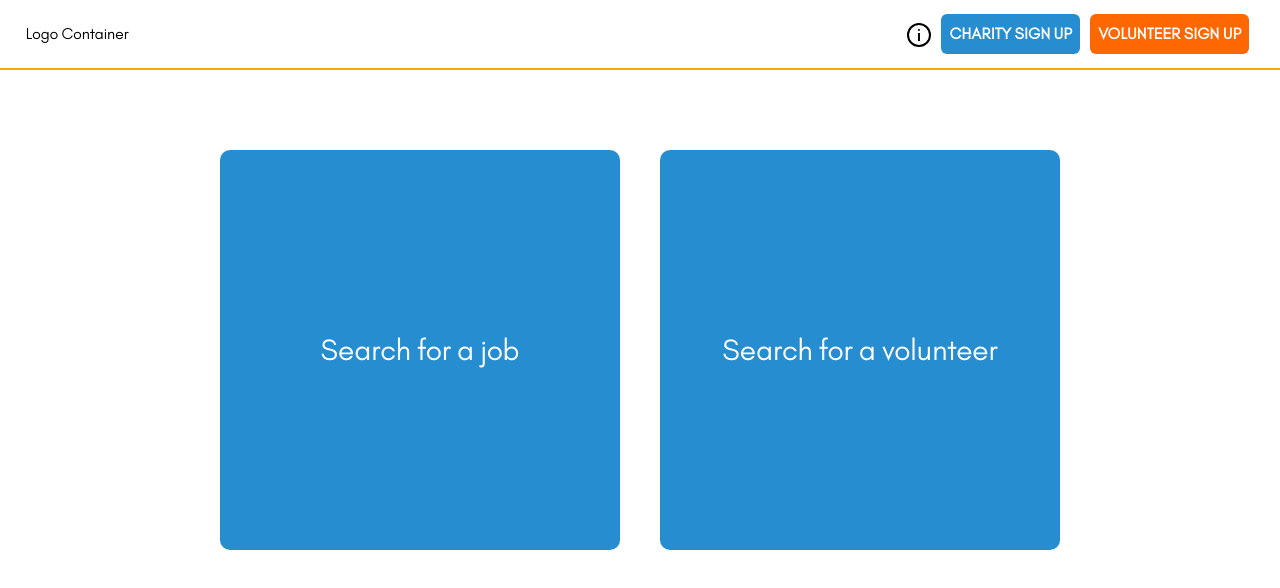
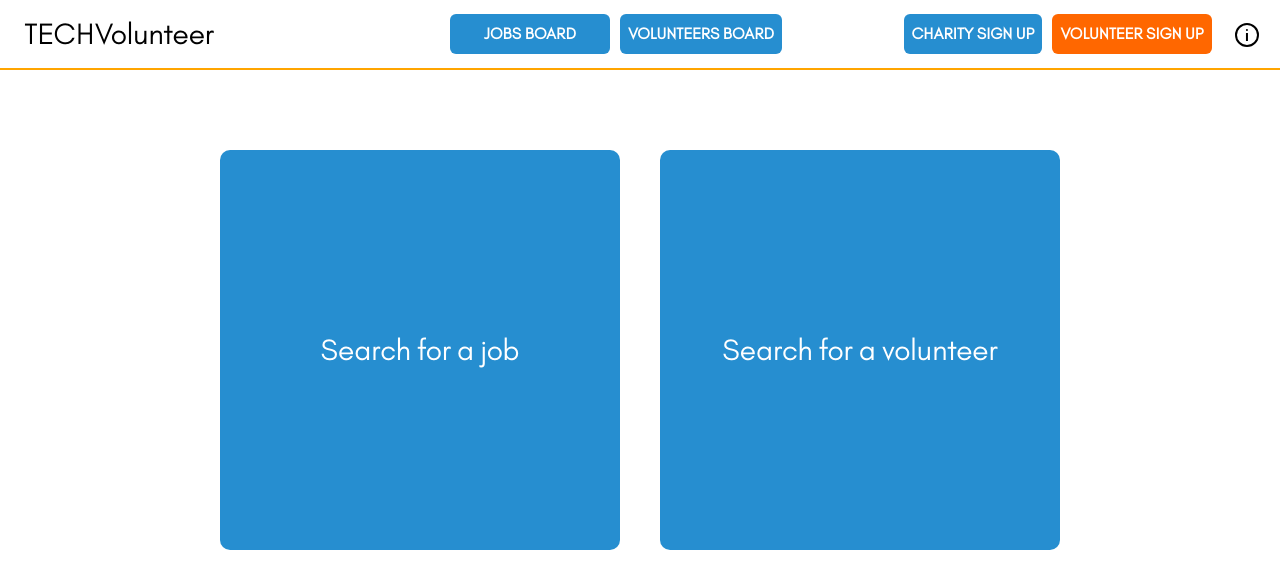
Before and after one commit to chingu-voyages/v28-bears-team-10, a Next.js app: page / in a window 1280 px wide. Shown: the top 588 px of the page. Built offline with nearby package versions, Linux system fonts and the light colour scheme.

Commit message:
Add routes for jobs and vounteers pages into Nav and update Logo

```diff
--- a/components/Nav.js
+++ b/components/Nav.js
@@ -1,37 +1,69 @@
 import React from 'react';
-import { Box, Center, Container, Flex, Text, Spacer } from '@chakra-ui/layout';
-import { Tooltip } from '@chakra-ui/react';
+import { Box, Center, Container, Flex, Text, Spacer, Grid, GridItem } from '@chakra-ui/layout';
+import { Tooltip, Button } from '@chakra-ui/react';
 import { InfoOutlineIcon } from '@chakra-ui/icons';
 import Link from 'next/link';
 
 export default function Nav({ children }) {
     return (
         <>
-            <Flex
+            <Grid
+                templateColumns="repeat(11, 1fr) 40px"
+                gap={2}
                 borderBottom=" 2px solid orange"
                 pos="fixed"
                 top={0}
                 w="100vw"
                 height="70px"
-                direction="row"
-                align="center"
-                justify="space-between"
+                // alignItems="center"
+                // justifyContent="center"
+                placeItems="center"
                 color="black"
-                px="2%"
+                px="1%"
                 bg="white"
                 zIndex={2}>
-                <Box>
-                    <Text>Logo Container</Text>
+                <GridItem colSpan={2}>
+                    <Text textAlign="start" fontSize={30}>
+                        TECHVolunteer
+                    </Text>
+                </GridItem>
+                <GridItem colStart={4} colEnd={9} direction="row" justify="center">
+                    <Box
+                        mx="5px"
+                        as="button"
+                        borderRadius="md"
+                        bg="blue"
+                        color="white"
+                        px={2}
+                        h={10}
+                        w="160px">
+                        <Link href="/jobs">
+                            <a>
+                                <Text p="0" fontWeight="600">
+                                    JOBS BOARD
+                                </Text>
+                            </a>
+                        </Link>
                     </Box>
+                    <Box
+                        mx="5px"
+                        as="button"
+                        borderRadius="md"
+                        bg="blue"
+                        color="white"
+                        px={2}
+                        h={10}>
+                        <Link href="/volunteers">
+                            <a>
+                                <Text p="0" fontWeight="600">
+                                    VOLUNTEERS BOARD
+                                </Text>
+                            </a>
+                        </Link>
+                    </Box>
+                </GridItem>
 
-                <Spacer />
-                {/* <Spacer /> */}
-                <Tooltip label="Coming Soon" aria-label="A tooltip">
-                    <Box mx="5px">
-                        <InfoOutlineIcon w={6} h={6} />
-                    </Box>
-                </Tooltip>
-
+                <GridItem colSpan={3} direction="row" display="flex">
                     <Tooltip label="Coming Soon" aria-label="A tooltip">
                         <Box
                             mx="5px"
@@ -58,7 +90,13 @@ export default function Nav({ children }) {
                             <Text fontWeight="600">VOLUNTEER SIGN UP</Text>
                         </Box>
                     </Link>
-            </Flex>
+                </GridItem>
+                <Tooltip label="Coming Soon" aria-label="A tooltip">
+                    <GridItem mx="5px" colStart={12}>
+                        <InfoOutlineIcon w={6} h={6} />
+                    </GridItem>
+                </Tooltip>
+            </Grid>
         </>
     );
 }
```
Lines whose indentation alone changed are shown as unchanged.
